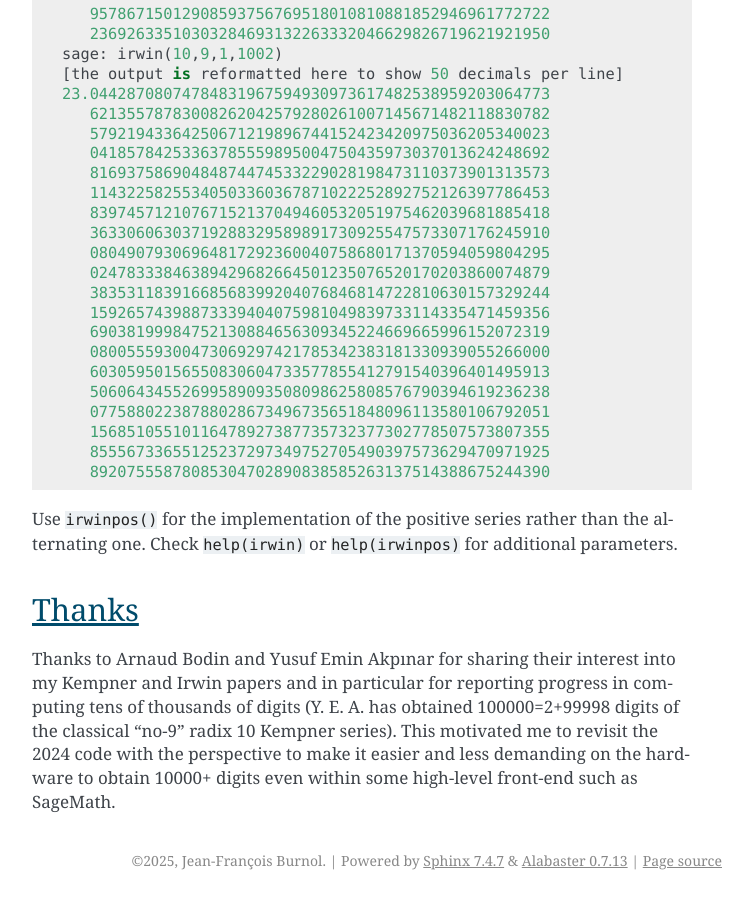
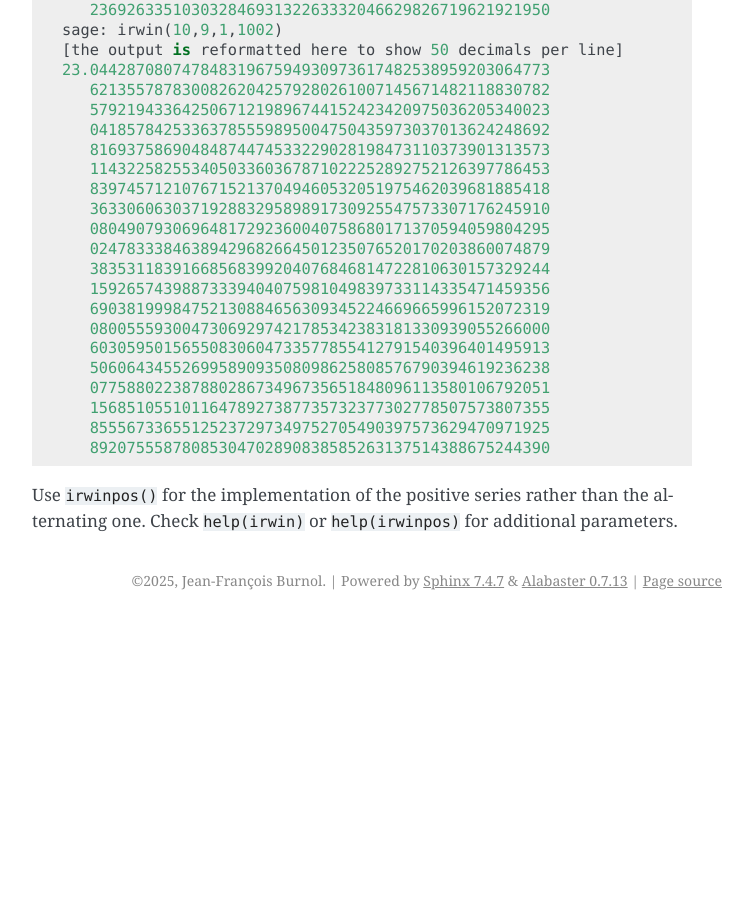
Before and after one commit to burnol-math/irwin, a Sphinx documentation site: the page built from docs/index.rst, in a window 1280 px wide and 900 px high, scrolled down 6566 px. Shown: the whole window, without its empty margins (388-1141 px from the left). Built offline with Sphinx 7.4.7, drawn with Linux system fonts in a browser that asks for light colours; after the commit the page ends 7186 px from its top, so only the background shows below that.

Commit message:
Remove duplicate

```diff
--- a/docs/index.rst
+++ b/docs/index.rst
@@ -334,14 +334,3 @@ Hundreds or thousands of decimal digits are computed easily::
 Use ``irwinpos()`` for the implementation of the positive series rather than
 the alternating one.
 Check ``help(irwin)`` or ``help(irwinpos)`` for additional parameters.
-
-Thanks
-======
-
-Thanks to Arnaud Bodin and Yusuf Emin Akpınar for sharing their interest into
-my Kempner and Irwin papers
-and in particular for reporting progress in computing tens of thousands of
-digits (Y. E. A. has obtained 100000=2+99998 digits of the classical "no-9"
-radix 10 Kempner series).  This motivated me to revisit the 2024 code with the
-perspective to make it easier and less demanding on the hardware to obtain
-10000+ digits even within some high-level front-end such as SageMath.
```
